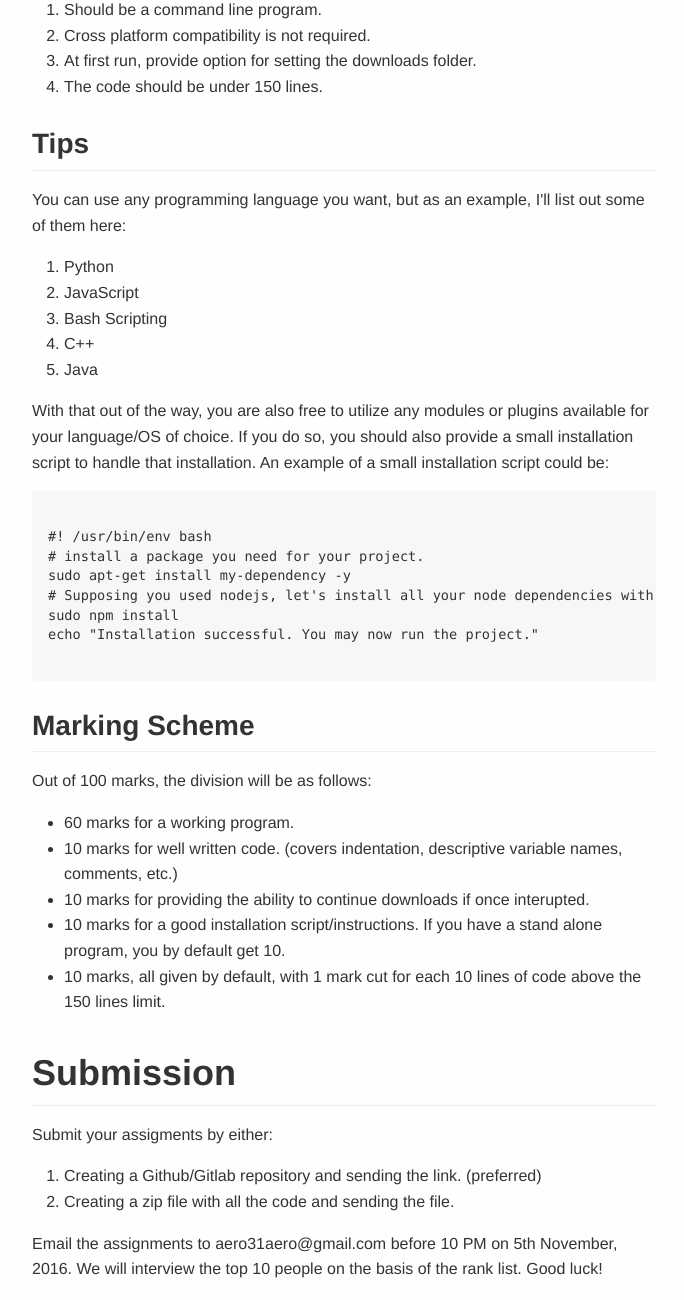
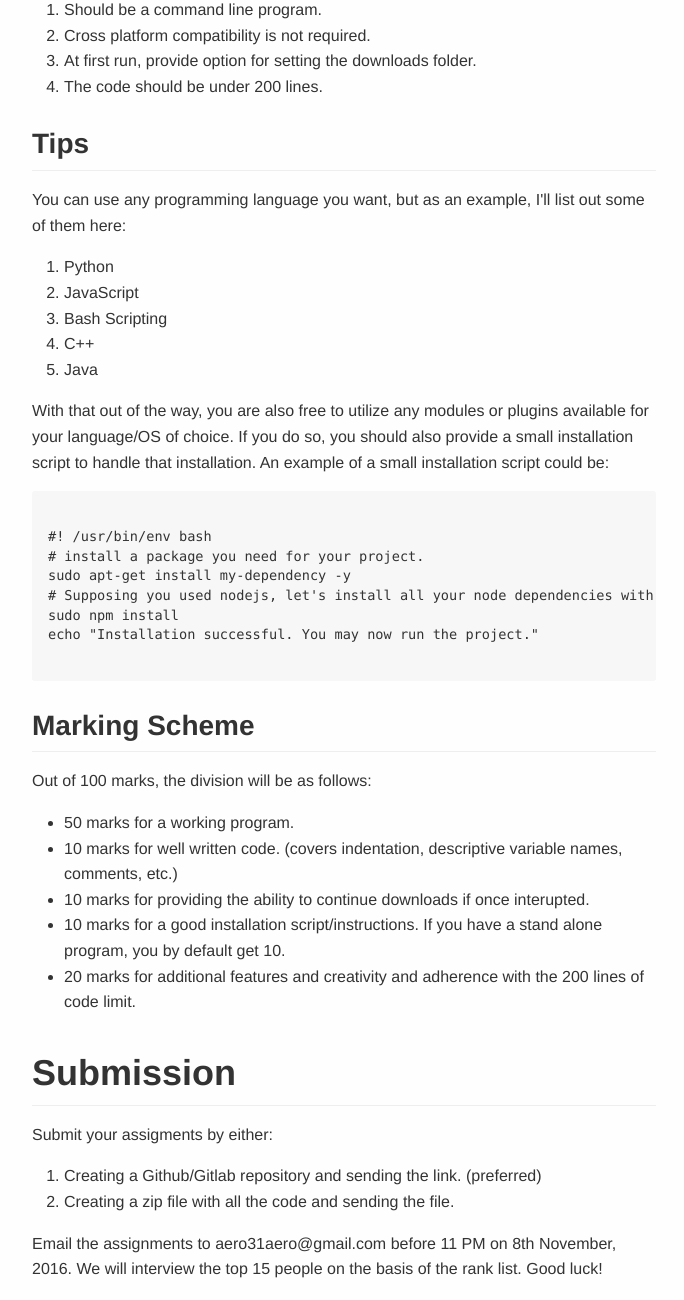
Before and after one commit to aero31aero/jstests, a website: page src/foss/index.html in a window 1280 px wide. Shown: the part 488-1788 px from the top of the page, without its empty margins (296-980 px from the left). Drawn offline with Linux system fonts and the light colour scheme.

Commit message:
Revisions to deadline and LOC limit.

```diff
--- a/src/foss/index.html
+++ b/src/foss/index.html
@@ -18,7 +18,7 @@
 			<li>Should be a command line program.</li>
 			<li>Cross platform compatibility is not required.</li>
 			<li>At first run, provide option for setting the downloads folder.</li>
-			<li>The code should be under 150 lines.</li>
+			<li>The code should be under 200 lines.</li>
 		</ol>
 		<h2>Tips</h2>
 		<p>You can use any programming language you want, but as an example, I'll list out some of them here:</p>
@@ -41,11 +41,11 @@ echo "Installation successful. You may now run the project."
 		<h2>Marking Scheme</h2>
 		<p>Out of 100 marks, the division will be as follows:</p>
 		<ul>
-			<li>60 marks for a working program.</li>
+			<li>50 marks for a working program.</li>
 			<li>10 marks for well written code. (covers indentation, descriptive variable names, comments, etc.)</li>
 			<li>10 marks for providing the ability to continue downloads if once interupted.</li>
 			<li>10 marks for a good installation script/instructions. If you have a stand alone program, you by default get 10.</li>
-			<li>10 marks, all given by default, with 1 mark cut for each 10 lines of code above the 150 lines limit.</li>
+			<li>20 marks for additional features and creativity and adherence with the 200 lines of code limit.</li>
 		</ul>
 		<h1>Submission</h1>
 		<p>Submit your assigments by either:</p>
@@ -53,6 +53,6 @@ echo "Installation successful. You may now run the project."
 			<li>Creating a Github/Gitlab repository and sending the link. (preferred)</li>
 			<li>Creating a zip file with all the code and sending the file.</li>
 		</ol>
-		<p>Email the assignments to aero31aero@gmail.com before 10 PM on 5th November, 2016. We will interview the top 10 people on the basis of the rank list. Good luck!</p>
+		<p>Email the assignments to aero31aero@gmail.com before 11 PM on 8th November, 2016. We will interview the top 15 people on the basis of the rank list. Good luck!</p>
 	</body>
 </html>
```
